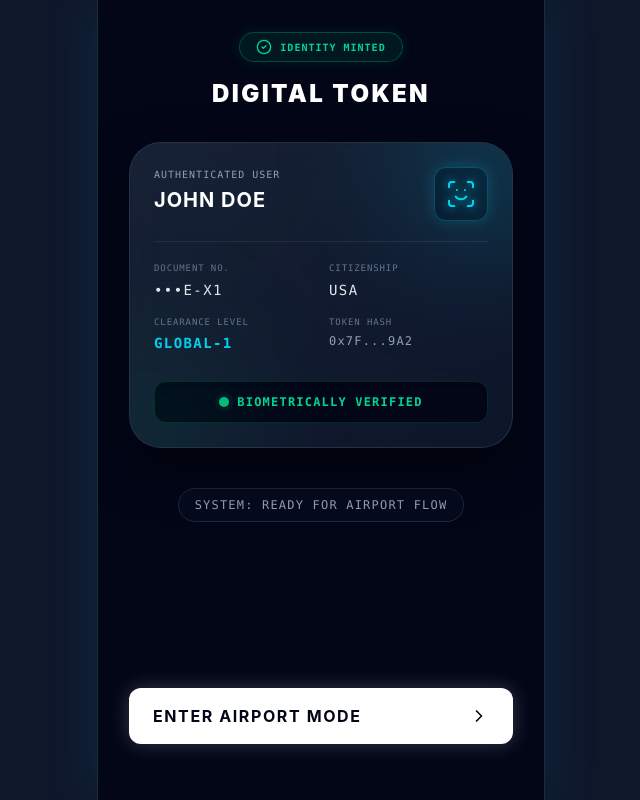
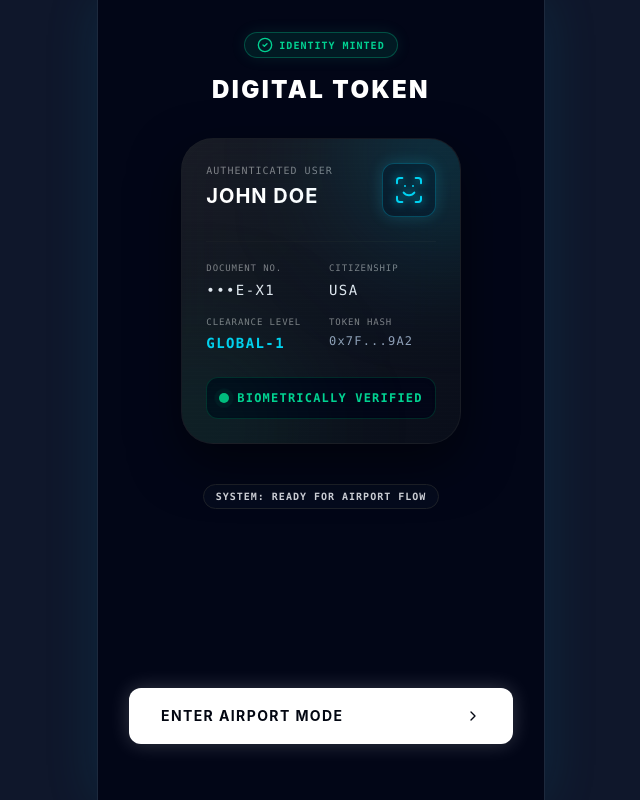
Before and after one commit to plesalex100/portable-digital-identity, a React (Vite) app in the folder frontend/: page /pass in a window 1280 px wide. Shown: the whole page, without its empty margins (319-959 px from the left). Built offline with nearby package versions, Linux system fonts and the light colour scheme; no server answers.

Commit message:
feat: Enhance UI components in AdminMonitor, FaceRecognition, FinalPass, and PassportEntry pages with new Badge and Card elements

```diff
--- a/frontend/src/pages/AdminMonitor.jsx
+++ b/frontend/src/pages/AdminMonitor.jsx
@@ -1,4 +1,6 @@
 import { useState } from 'react';
+import { Badge } from '@/components/ui/badge';
+import { Card, CardContent } from '@/components/ui/card';
 
 export default function AdminMonitor() {
   const [liveFeed] = useState([
@@ -18,15 +20,16 @@ export default function AdminMonitor() {
             <span className="w-2.5 h-2.5 rounded-full bg-cyan-400 animate-pulse shadow-[0_0_8px_currentColor]"></span>
             LIVE FEED
           </p>
-          <div className="text-right font-mono text-[10px] uppercase bg-slate-900/80 px-2 py-1 flex items-center gap-1.5 rounded border border-slate-800 text-slate-400">
-            System <span className="text-emerald-400">Online</span>
-          </div>
+          <Badge variant="secondary" className="text-[10px]">
+            System <span className="text-emerald-400 ml-1">Online</span>
+          </Badge>
         </div>
       </div>
 
       <div className="space-y-4">
         {liveFeed.map((event) => (
-          <div key={event.id} className="bg-slate-900/50 border border-slate-800 rounded-xl p-4 flex flex-col gap-4 shadow-lg active:scale-[0.98] transition-all">
+          <Card key={event.id} className="rounded-xl bg-slate-900/50 border-slate-800 shadow-lg active:scale-[0.98] transition-all backdrop-blur-none">
+            <CardContent className="p-4 flex flex-col gap-4">
               <div className="flex justify-between items-start">
                 <div>
                   <div className="font-mono font-bold tracking-wider text-slate-200 text-sm">
@@ -36,13 +39,10 @@ export default function AdminMonitor() {
                     @ {event.location}
                   </div>
                 </div>
-              <div className={`px-2 py-1 rounded inline-flex items-center gap-1.5 text-[10px] font-bold uppercase tracking-wider border ${event.status === 'Pass'
-                  ? 'bg-emerald-500/10 text-emerald-400 border-emerald-500/20'
-                  : 'bg-red-500/10 text-red-500 border-red-500/30'
-                }`}>
+                <Badge variant={event.status === 'Pass' ? 'success' : 'destructive'}>
                   <span className={`w-1.5 h-1.5 rounded-full ${event.status === 'Pass' ? 'bg-emerald-400' : 'bg-red-500 animate-pulse'}`}></span>
                   {event.status}
-              </div>
+                </Badge>
               </div>
 
               <div className="flex items-center justify-between pt-3 border-t border-slate-800/50">
@@ -61,13 +61,16 @@ export default function AdminMonitor() {
                   </span>
                 </div>
               </div>
-          </div>
+            </CardContent>
+          </Card>
         ))}
 
         {liveFeed.length === 0 && (
-          <div className="p-8 text-center text-slate-600 font-mono text-xs uppercase tracking-widest bg-slate-900/50 rounded-xl border border-slate-800">
+          <Card className="rounded-xl bg-slate-900/50 border-slate-800">
+            <CardContent className="p-8 text-center text-slate-600 font-mono text-xs uppercase tracking-widest">
               [ waiting for feed ]
-          </div>
+            </CardContent>
+          </Card>
         )}
       </div>
     </div>
--- a/frontend/src/pages/FaceRecognition.jsx
+++ b/frontend/src/pages/FaceRecognition.jsx
@@ -2,6 +2,7 @@ import { useState, useEffect, useRef, useCallback } from 'react';
 import { motion } from 'framer-motion';
 import { useNavigate, useLocation } from 'react-router-dom';
 import { enrollFace } from '../api';
+import { Button } from '@/components/ui/button';
 
 export default function FaceRecognition() {
   const navigate = useNavigate();
@@ -212,12 +213,13 @@ export default function FaceRecognition() {
         {scanStage === 'error' ? (
           <div className="space-y-3">
             <p className="font-mono text-xs text-red-400">{errorMsg}</p>
-            <button
+            <Button
+              variant="link"
               onClick={() => window.location.reload()}
-              className="font-mono text-xs text-cyan-400 underline cursor-pointer"
+              className="font-mono text-xs"
             >
               Retry
-            </button>
+            </Button>
           </div>
         ) : (
           <div className="font-mono text-[10px] uppercase tracking-widest text-slate-500 flex justify-center gap-1">
--- a/frontend/src/pages/FinalPass.jsx
+++ b/frontend/src/pages/FinalPass.jsx
@@ -1,11 +1,13 @@
 import { motion } from 'framer-motion';
 import { useLocation, useNavigate } from 'react-router-dom';
 import { CheckCircle2, ScanFace, ChevronRight } from 'lucide-react';
+import { Badge } from '@/components/ui/badge';
+import { Card, CardHeader, CardContent } from '@/components/ui/card';
+import { Button } from '@/components/ui/button';
 
 export default function FinalPass() {
   const location = useLocation();
   const navigate = useNavigate();
-  // Fallback if accessed directly
   const userData = location.state?.userData || { fullName: 'JOHN DOE', nationality: 'USA', passportNumber: 'SECURE-X1' };
 
   return (
@@ -16,61 +18,54 @@ export default function FinalPass() {
       className="flex flex-col items-center h-full bg-[#020617] px-5 py-8"
     >
       <div className="text-center mb-8 flex flex-col items-center w-full">
-        <div className="inline-flex items-center justify-center bg-emerald-500/10 border border-emerald-500/30 px-4 py-1.5 rounded-full mb-4 shadow-[0_0_15px_rgba(52,211,153,0.1)]">
-           <CheckCircle2 className="w-4 h-4 text-emerald-400 mr-2" />
-           <span className="text-emerald-400 font-mono text-[10px] uppercase tracking-widest font-bold">Identity Minted</span>
-        </div>
+        <Badge variant="success" className="mb-4 shadow-[0_0_15px_rgba(52,211,153,0.1)]">
+          <CheckCircle2 className="w-4 h-4" />
+          Identity Minted
+        </Badge>
         <h1 className="text-2xl font-black text-white uppercase tracking-widest">
           Digital Token
         </h1>
       </div>
 
-      {/* The Premium Glassmorphism Card */}
-      <motion.div
-        whileHover={{ scale: 1.02 }}
-        className="w-full max-w-sm rounded-[2rem] bg-gradient-to-br from-slate-800/80 to-slate-900/90 backdrop-blur-xl border border-slate-700/60 p-6 relative overflow-hidden shadow-[0_20px_50px_rgba(0,0,0,0.5)]"
-      >
-        {/* Glows behind content inside card */}
+      <motion.div whileHover={{ scale: 1.02 }}>
+        <Card className="w-full max-w-sm p-6">
           <div className="absolute -top-20 -right-20 w-48 h-48 bg-cyan-500/20 rounded-full blur-3xl pointer-events-none"></div>
           <div className="absolute -bottom-20 -left-20 w-48 h-48 bg-emerald-500/10 rounded-full blur-3xl pointer-events-none"></div>
 
-        {/* Card Header */}
-        <div className="flex justify-between items-start border-b border-slate-700/50 pb-5">
+          <CardHeader className="flex-row justify-between items-start space-y-0 px-0 pt-0">
             <div>
-             <div className="text-[10px] font-mono text-slate-400 uppercase tracking-widest mb-1">Authenticated User</div>
+              <div className="text-[10px] font-mono text-muted-foreground uppercase tracking-widest mb-1">Authenticated User</div>
               <div className="text-xl font-bold tracking-wider text-white uppercase truncate max-w-[180px]">
                 {userData.fullName}
               </div>
             </div>
 
-           {/* Stylized Face ID Mesh Icon (replaces QR) */}
             <div className="bg-slate-950/50 p-2.5 rounded-xl border border-cyan-500/30 shadow-[0_0_15px_rgba(34,211,238,0.2)]">
               <ScanFace className="w-8 h-8 text-cyan-400 drop-shadow-[0_0_5px_currentColor]" strokeWidth={1.5} />
             </div>
-        </div>
+          </CardHeader>
 
-        {/* Card Body Specs */}
-        <div className="py-5 grid grid-cols-2 gap-4">
+          <CardContent className="px-0 pt-5 pb-0">
+            <div className="grid grid-cols-2 gap-4">
               <div>
-             <div className="text-[9px] font-mono text-slate-500 uppercase tracking-widest mb-1">Document No.</div>
+                <div className="text-[9px] font-mono text-muted-foreground uppercase tracking-widest mb-1">Document No.</div>
                 <div className="font-mono text-slate-200 text-sm tracking-widest uppercase truncate">•••{userData.passportNumber?.slice(-4) || '1234'}</div>
               </div>
               <div>
-             <div className="text-[9px] font-mono text-slate-500 uppercase tracking-widest mb-1">Citizenship</div>
+                <div className="text-[9px] font-mono text-muted-foreground uppercase tracking-widest mb-1">Citizenship</div>
                 <div className="font-mono text-slate-200 text-sm tracking-widest uppercase truncate">{userData.nationality}</div>
               </div>
               <div>
-             <div className="text-[9px] font-mono text-slate-500 uppercase tracking-widest mb-1">Clearance Level</div>
+                <div className="text-[9px] font-mono text-muted-foreground uppercase tracking-widest mb-1">Clearance Level</div>
                 <div className="font-mono text-cyan-400 font-bold text-sm tracking-widest uppercase">Global-1</div>
               </div>
               <div>
-             <div className="text-[9px] font-mono text-slate-500 uppercase tracking-widest mb-1">Token Hash</div>
+                <div className="text-[9px] font-mono text-muted-foreground uppercase tracking-widest mb-1">Token Hash</div>
                 <div className="font-mono text-slate-400 text-xs tracking-widest truncate">0x7F...9A2</div>
               </div>
             </div>
 
-        {/* Verification Status Badge */}
-        <div className="mt-2 bg-[#020617] rounded-xl p-3 flex items-center justify-center border border-emerald-900/50 shadow-inner">
+            <div className="mt-6 bg-[#020617] rounded-xl p-3 flex items-center justify-center border border-emerald-900/50 shadow-inner">
               <div className="flex items-center gap-2">
                 <div className="relative flex h-2.5 w-2.5">
                   <span className="animate-ping absolute inline-flex h-full w-full rounded-full bg-emerald-400 opacity-75"></span>
@@ -79,26 +74,30 @@ export default function FinalPass() {
                 <span className="text-emerald-400 font-mono text-xs uppercase tracking-widest font-bold">Biometrically Verified</span>
               </div>
             </div>
+          </CardContent>
 
-        {/* Holographic lines overlay */}
           <div className="absolute inset-0 bg-[linear-gradient(rgba(255,255,255,0.02)_1px,transparent_1px)] bg-[size:100%_4px] pointer-events-none z-10 opacity-30"></div>
+        </Card>
       </motion.div>
 
-      {/* Outboard Status & Action */}
       <div className="mt-10 w-full flex flex-col items-center flex-1 max-w-sm">
-         <div className="text-slate-400 text-xs font-mono uppercase tracking-widest mb-6 border border-slate-800 bg-slate-900/30 px-4 py-2 rounded-full">
+         <Badge variant="secondary" className="border-border bg-slate-900/30">
            System: Ready for Airport Flow
-         </div>
+         </Badge>
 
          <div className="mt-auto w-full pb-6">
-           <motion.button
-              whileTap={{ scale: 0.96 }}
+           <Button
+             variant="accent"
+             size="lg"
              onClick={() => alert("Navigate to actual Airport Flight timeline...")}
-              className="w-full flex items-center justify-between px-6 py-4 rounded-xl bg-white text-[#020617] font-bold tracking-widest uppercase transition-all shadow-[0_0_20px_rgba(255,255,255,0.2)] hover:shadow-[0_0_30px_rgba(255,255,255,0.4)]"
+             className="w-full flex items-center justify-between"
+             asChild
            >
+             <motion.button whileTap={{ scale: 0.96 }}>
                <span>Enter Airport Mode</span>
                <ChevronRight className="w-5 h-5" />
              </motion.button>
+           </Button>
          </div>
       </div>
     </motion.div>
--- a/frontend/src/pages/PassportEntry.jsx
+++ b/frontend/src/pages/PassportEntry.jsx
@@ -183,22 +183,21 @@ export default function PassportEntry() {
         </div>
 
         <div className="mt-auto pt-8 pb-4">
-          <motion.button
+          <Button
             type="submit"
             disabled={!isFormValid}
-            whileTap={{ scale: 0.96 }}
-            className={cn(
-              "w-full py-4 rounded-xl uppercase tracking-widest font-bold text-sm transition-all duration-300 relative overflow-hidden group cursor-pointer",
-              isFormValid
-                ? "bg-primary hover:bg-primary/90 text-primary-foreground shadow-[0_0_20px_rgba(34,211,238,0.4)] hover:shadow-[0_0_30px_rgba(34,211,238,0.6)]"
-                : "bg-secondary text-muted-foreground border border-border cursor-not-allowed opacity-50"
-            )}
+            variant={isFormValid ? "default" : "secondary"}
+            size="lg"
+            className="w-full py-4 group"
+            asChild
           >
-            {isFormValid && (
-              <div className="absolute inset-0 bg-white/20 translate-y-full group-hover:translate-y-0 transition-transform duration-300 ease-in-out"></div>
-            )}
-            <span className="relative z-10">Verify & Continue</span>
-          </motion.button>
+            <motion.button whileTap={{ scale: 0.96 }}>
+              {isFormValid && (
+                <div className="absolute inset-0 bg-white/20 translate-y-full group-hover:translate-y-0 transition-transform duration-300 ease-in-out"></div>
+              )}
+              <span className="relative z-10">Verify & Continue</span>
+            </motion.button>
+          </Button>
         </div>
       </form>
     </motion.div>
```
Lines whose indentation alone changed are shown as unchanged.
